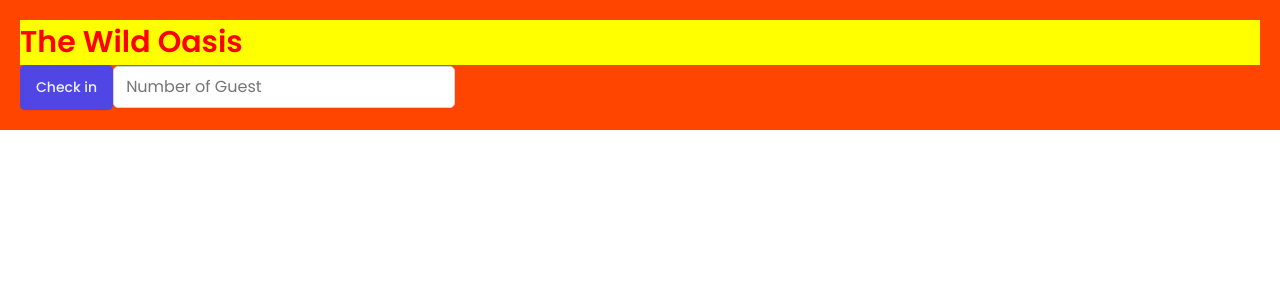
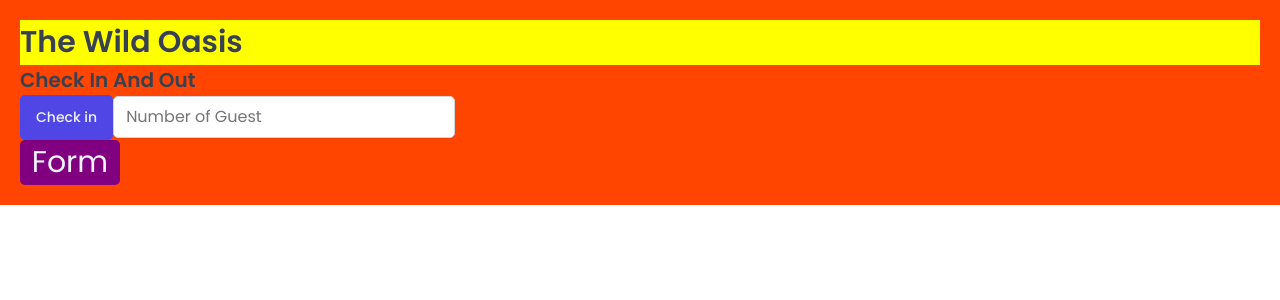
Before and after one commit to natib21/the-wild-oasis, a React (Vite) app: page / in a window 1280 px wide. Shown: the top 300 px of the page. Built offline with nearby package versions, Linux system fonts and the light colour scheme; a web font is replaced by a local one.

Commit message:
styled components props

```diff
--- a/src/App.jsx
+++ b/src/App.jsx
@@ -2,13 +2,7 @@ import styled from "styled-components"
 import GlobalStyle from "./styles/GlobalStyles"
 import Button from "./ui/Button"
 import Input from "./ui/Input"
-const H1 = styled.h1`
-  font-size: 30px;
-  font-weight:600;
-  text-transform: capitalize;
-  color: red;
-  background-color: yellow;
-`
+import Heading from "./ui/Header"
 
 
 const StyledApp = styled.div`
@@ -20,9 +14,12 @@ const App = () => {
   <GlobalStyle />
   <StyledApp>
 
-   <H1>The Wild Oasis </H1>
+   <Heading as="h1">The Wild Oasis </Heading>
+   <Heading as="h2">Check in and out </Heading>
+
    <Button onClick={()=>alert("Hello ")}>Check in</Button>
    <Input type="number" placeholder="Number of Guest" />
+   <Heading as="h3">form </Heading>
   </StyledApp>
   </>
   )
--- /dev/null
+++ b/src/ui/Header.jsx
@@ -0,0 +1,37 @@
+import styled, { css } from "styled-components"
+
+
+
+const Heading = styled.h1`
+
+${
+props => props.as === "h1" && css`
+  font-size: 3rem;
+  font-weight:600;
+  text-transform: capitalize;
+  color: var(--color-brand-300);
+  background-color: yellow;`
+}
+${
+props => props.as === "h2" && css`
+  font-size: 2rem;
+  font-weight:600;
+  text-transform: capitalize;
+  color: var(--color-brand-300);
+ `
+}
+${
+props => props.as === "h3" && css`
+  font-size: 30px;
+  font-weight:100;
+  text-transform: capitalize;
+  color: var(--color-brand-50);
+  background-color: purple;
+  text-align: center;
+  max-width: 10rem;
+  border-radius: var(--border-radius-sm);
+ `
+}
+
+`
+export default Heading
```
